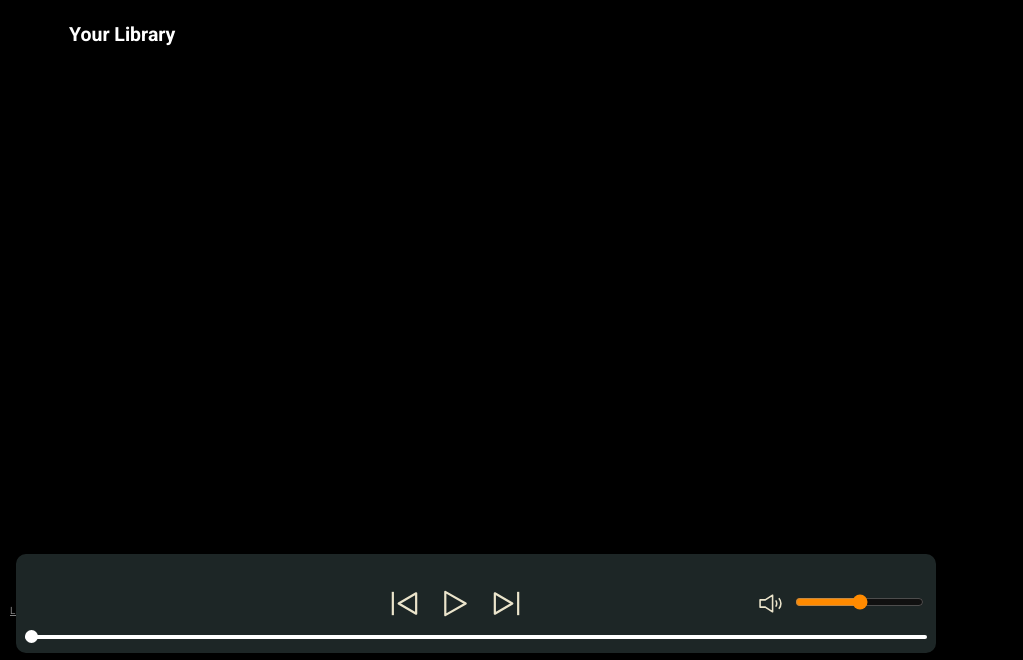
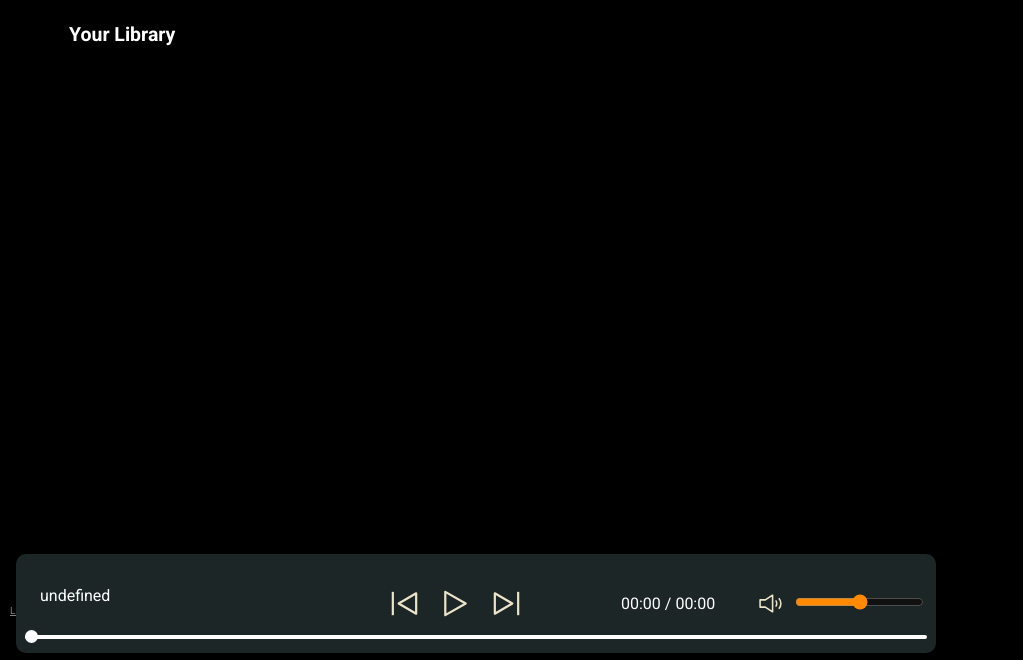
Before and after one commit to anupamk98/Online_Music_Player, a plain HTML site: page index.html in a window 1280 px wide. Shown: the part 117-777 px from the top of the page, without its empty margins (0-1023 px from the left). Drawn offline with Linux system fonts and the light colour scheme; files that its build step writes are made by us from their sources; no server answers; files whose address does not match are found by name.

Commit message:
Update index.html

```diff
--- a/index.html
+++ b/index.html
@@ -4,8 +4,8 @@
 <head>
     <meta charset="UTF-8">
     <meta name="viewport" content="width=device-width, initial-scale=1.0">
-    <link rel="stylesheet" href="css/style.css">
-    <link rel="stylesheet" href="css/utility.css">
+    <link rel="stylesheet" href="style.css">
+    <link rel="stylesheet" href="utility.css">
     <title>Spotify - Web Player: Music for everyone</title>
 </head>
 
@@ -112,7 +112,7 @@
             </div>
         </div>
     </div>
-    <script src="js/script.js"></script>
+    <script src="script.js"></script>
 </body>
 
 </html>
```
